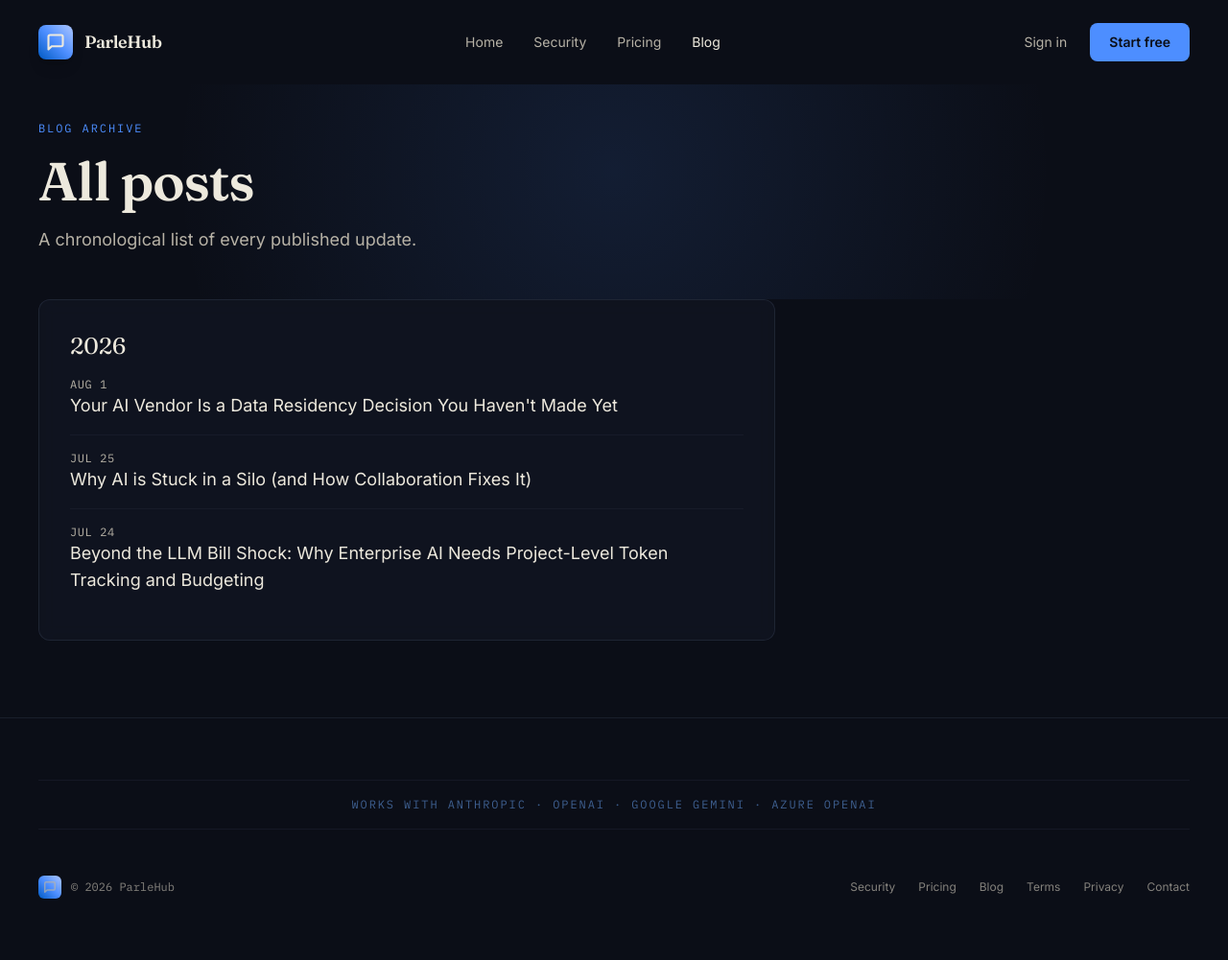
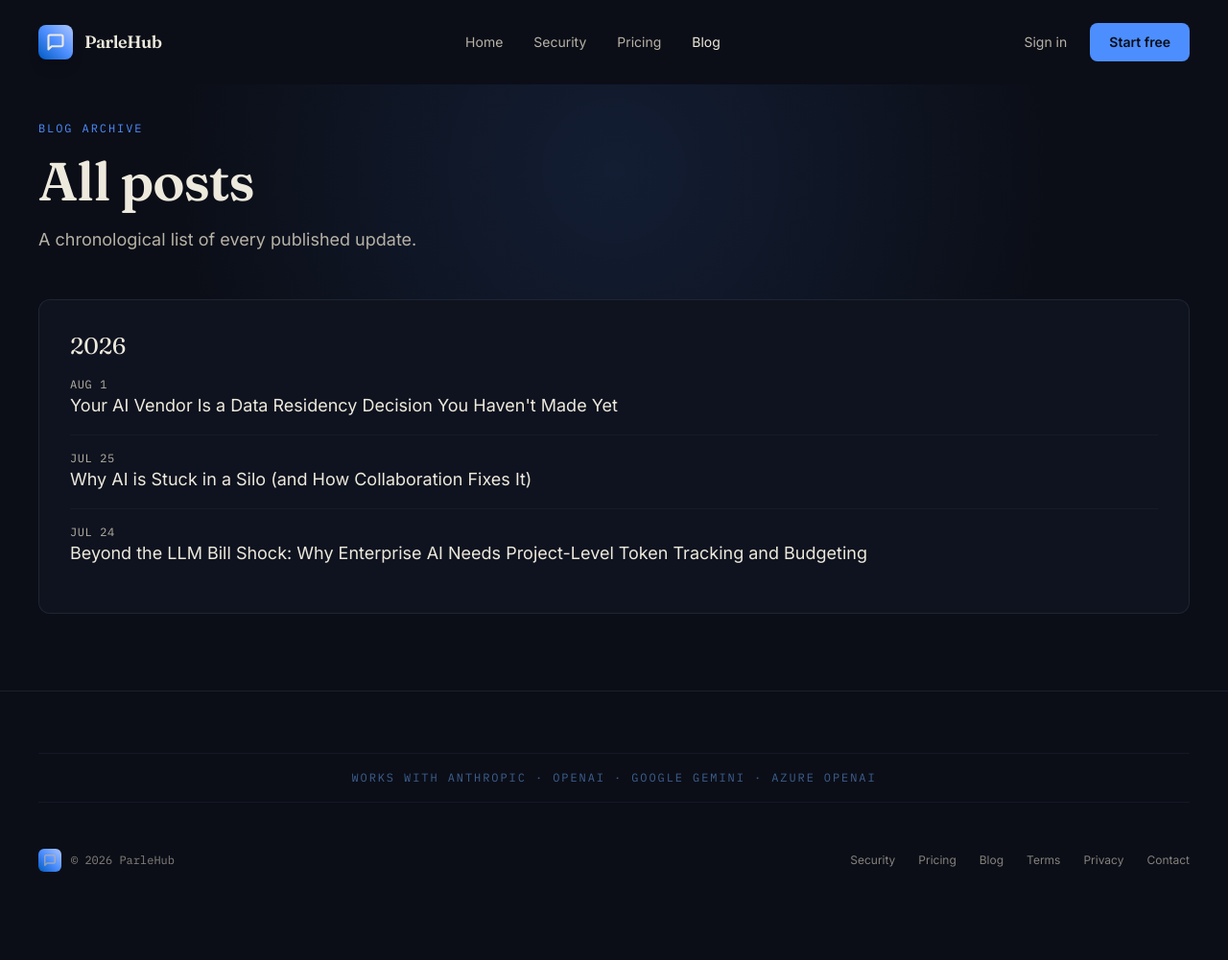
Before and after one commit to parlehub/parlehub.github.io, a Jekyll site: the page built from blog/archive.html, in a window 1280 px wide. Shown: the whole page at 96% size. Built offline with Jekyll 4.4.1, drawn with Linux system fonts in a browser that asks for light colours; nearby versions of some CDN libraries; after the commit the page ends 973 px from its top, so only the background shows below that.

Commit message:
Remove unnecessary max-width class from ledger card in blog archive

```diff
--- a/blog/archive.html
+++ b/blog/archive.html
@@ -25,7 +25,7 @@ description: Chronological archive of ParleHub blog posts.
 <section
   class="max-w-[1440px] mx-auto px-margin-mobile md:px-margin-desktop pb-20"
 >
-  <div class="ledger-card rounded-xl p-6 md:p-8 max-w-3xl">
+  <div class="ledger-card rounded-xl p-6 md:p-8">
     {% assign current_year = "" %} {% for post in site.posts %} {% assign
     post_year = post.date | date: "%Y" %} {% if post_year != current_year %} {%
     assign current_year = post_year %}
```
